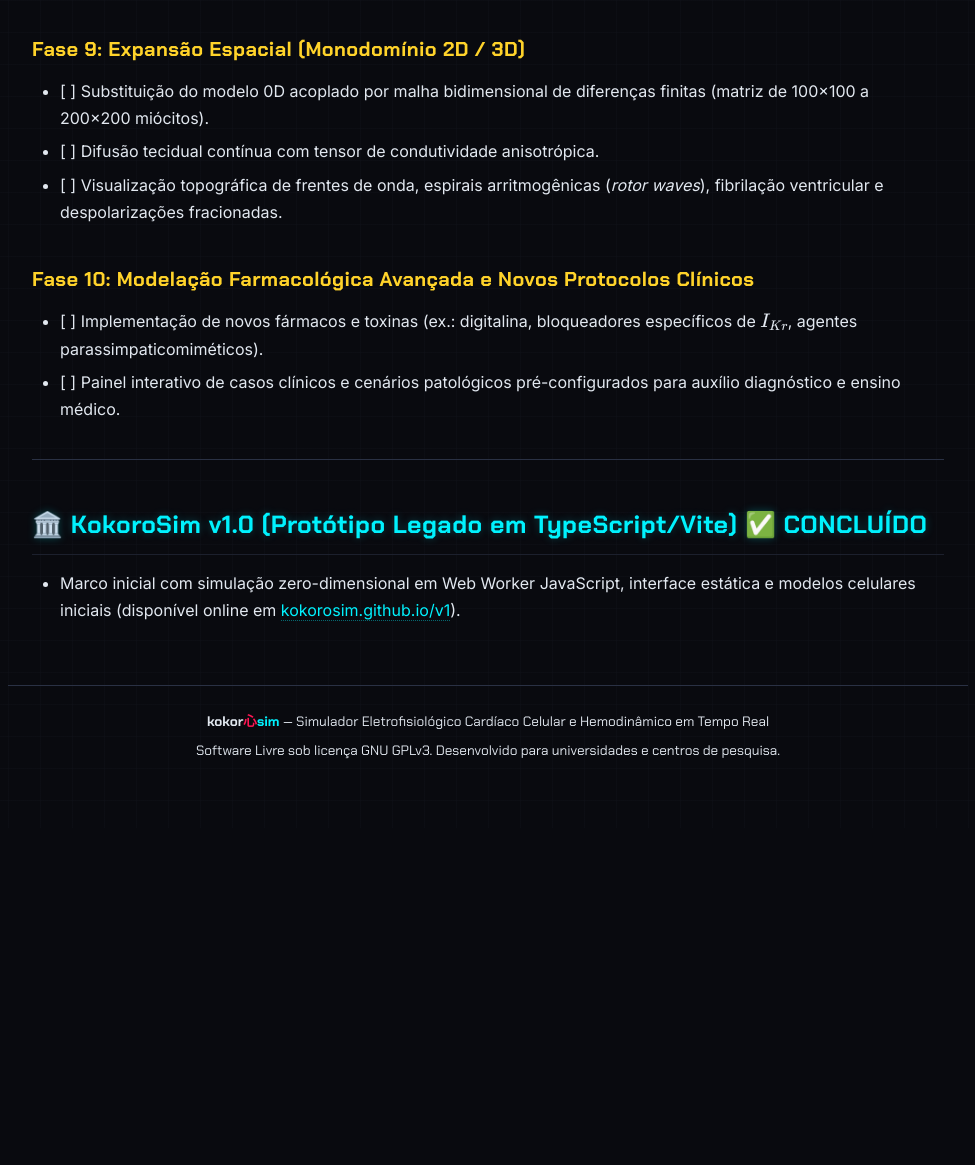
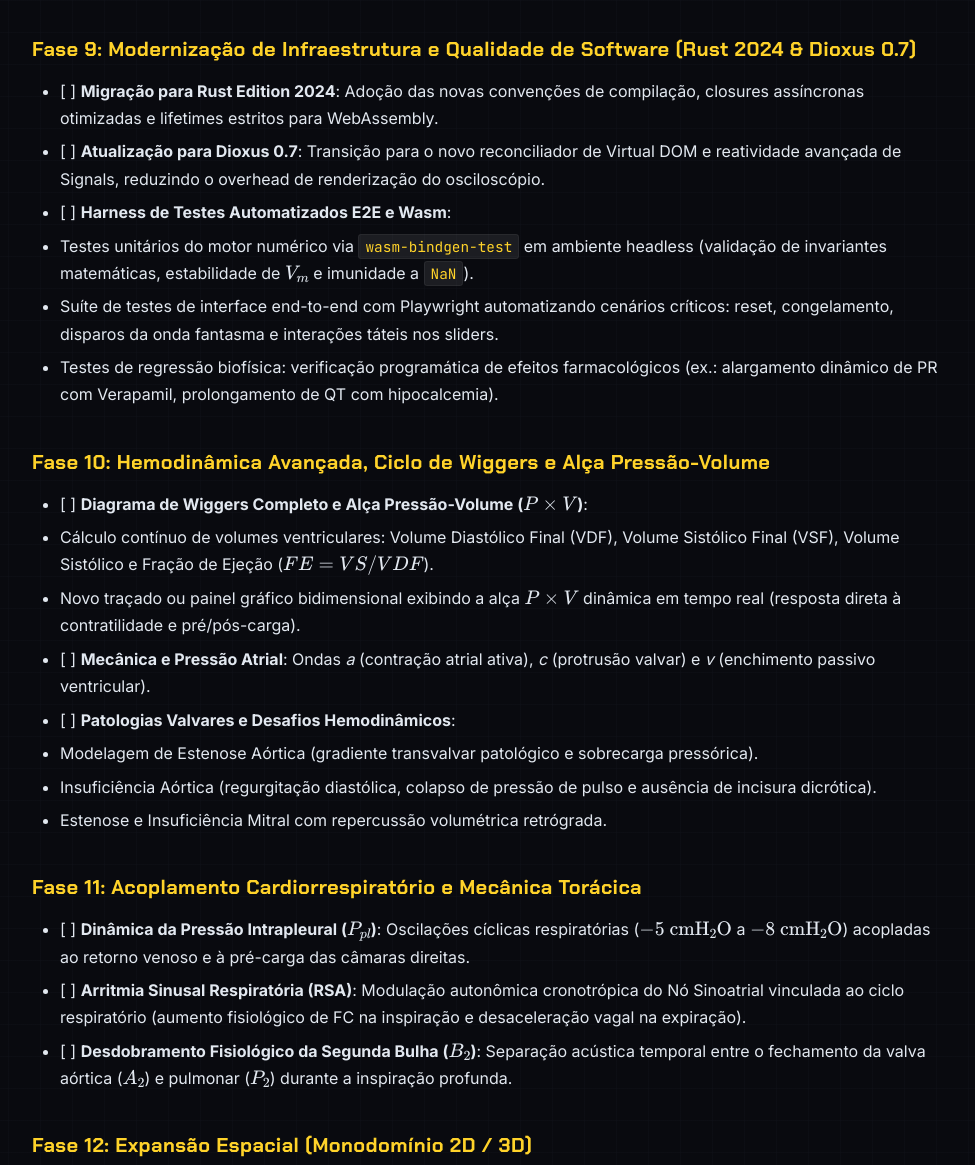
Before and after one commit to KokoroSim/KokoroSim, a plain HTML site: page ui/roadmap.html in a window 1280 px wide. Shown: the part 3520-4685 px from the top of the page, without its empty margins (152-1127 px from the left). Before the commit the page ends 4348 px from the top, so only its background shows below. Drawn offline with nearby package versions, Linux system fonts and the light colour scheme.

Commit message:
docs(roadmap): expandir planejamento da v2.1+ com testes e2e, hemodinamica e respiracao

```diff
--- a/ui/roadmap.html
+++ b/ui/roadmap.html
@@ -436,13 +436,39 @@
 </ul>
 <hr />
 <h2 id="proximos-passos-kokorosim-v21">🔬 Próximos Passos (KokoroSim v2.1+)</h2>
-<h3 id="fase-9-expansao-espacial-monodominio-2d-3d">Fase 9: Expansão Espacial (Monodomínio 2D / 3D)</h3>
+<h3 id="fase-9-modernizacao-de-infraestrutura-e-qualidade-de-software-rust-2024-dioxus-07">Fase 9: Modernização de Infraestrutura e Qualidade de Software (Rust 2024 &amp; Dioxus 0.7)</h3>
+<ul>
+<li>[ ] <strong>Migração para Rust Edition 2024</strong>: Adoção das novas convenções de compilação, closures assíncronas otimizadas e lifetimes estritos para WebAssembly.</li>
+<li>[ ] <strong>Atualização para Dioxus 0.7</strong>: Transição para o novo reconciliador de Virtual DOM e reatividade avançada de Signals, reduzindo o overhead de renderização do osciloscópio.</li>
+<li>[ ] <strong>Harness de Testes Automatizados E2E e Wasm</strong>:</li>
+<li>Testes unitários do motor numérico via <code>wasm-bindgen-test</code> em ambiente headless (validação de invariantes matemáticas, estabilidade de $V_m$ e imunidade a <code>NaN</code>).</li>
+<li>Suíte de testes de interface end-to-end com Playwright automatizando cenários críticos: reset, congelamento, disparos da onda fantasma e interações táteis nos sliders.</li>
+<li>Testes de regressão biofísica: verificação programática de efeitos farmacológicos (ex.: alargamento dinâmico de PR com Verapamil, prolongamento de QT com hipocalcemia).</li>
+</ul>
+<h3 id="fase-10-hemodinamica-avancada-ciclo-de-wiggers-e-alca-pressao-volume">Fase 10: Hemodinâmica Avançada, Ciclo de Wiggers e Alça Pressão-Volume</h3>
+<ul>
+<li>[ ] <strong>Diagrama de Wiggers Completo e Alça Pressão-Volume ($P \times V$)</strong>:</li>
+<li>Cálculo contínuo de volumes ventriculares: Volume Diastólico Final (VDF), Volume Sistólico Final (VSF), Volume Sistólico e Fração de Ejeção ($FE = VS / VDF$).</li>
+<li>Novo traçado ou painel gráfico bidimensional exibindo a alça $P \times V$ dinâmica em tempo real (resposta direta à contratilidade e pré/pós-carga).</li>
+<li>[ ] <strong>Mecânica e Pressão Atrial</strong>: Ondas <em>a</em> (contração atrial ativa), <em>c</em> (protrusão valvar) e <em>v</em> (enchimento passivo ventricular).</li>
+<li>[ ] <strong>Patologias Valvares e Desafios Hemodinâmicos</strong>:</li>
+<li>Modelagem de Estenose Aórtica (gradiente transvalvar patológico e sobrecarga pressórica).</li>
+<li>Insuficiência Aórtica (regurgitação diastólica, colapso de pressão de pulso e ausência de incisura dicrótica).</li>
+<li>Estenose e Insuficiência Mitral com repercussão volumétrica retrógrada.</li>
+</ul>
+<h3 id="fase-11-acoplamento-cardiorrespiratorio-e-mecanica-toracica">Fase 11: Acoplamento Cardiorrespiratório e Mecânica Torácica</h3>
+<ul>
+<li>[ ] <strong>Dinâmica da Pressão Intrapleural ($P_{pl}$)</strong>: Oscilações cíclicas respiratórias ($-5\text{ cmH}_2\text{O}$ a $-8\text{ cmH}_2\text{O}$) acopladas ao retorno venoso e à pré-carga das câmaras direitas.</li>
+<li>[ ] <strong>Arritmia Sinusal Respiratória (RSA)</strong>: Modulação autonômica cronotrópica do Nó Sinoatrial vinculada ao ciclo respiratório (aumento fisiológico de FC na inspiração e desaceleração vagal na expiração).</li>
+<li>[ ] <strong>Desdobramento Fisiológico da Segunda Bulha ($B_2$)</strong>: Separação acústica temporal entre o fechamento da valva aórtica ($A_2$) e pulmonar ($P_2$) durante a inspiração profunda.</li>
+</ul>
+<h3 id="fase-12-expansao-espacial-monodominio-2d-3d">Fase 12: Expansão Espacial (Monodomínio 2D / 3D)</h3>
 <ul>
 <li>[ ] Substituição do modelo 0D acoplado por malha bidimensional de diferenças finitas (matriz de 100x100 a 200x200 miócitos).</li>
 <li>[ ] Difusão tecidual contínua com tensor de condutividade anisotrópica.</li>
 <li>[ ] Visualização topográfica de frentes de onda, espirais arritmogênicas (<em>rotor waves</em>), fibrilação ventricular e despolarizações fracionadas.</li>
 </ul>
-<h3 id="fase-10-modelacao-farmacologica-avancada-e-novos-protocolos-clinicos">Fase 10: Modelação Farmacológica Avançada e Novos Protocolos Clínicos</h3>
+<h3 id="fase-13-modelacao-farmacologica-avancada-e-novos-protocolos-clinicos">Fase 13: Modelação Farmacológica Avançada e Novos Protocolos Clínicos</h3>
 <ul>
 <li>[ ] Implementação de novos fármacos e toxinas (ex.: digitalina, bloqueadores específicos de $I_{Kr}$, agentes parassimpaticomiméticos).</li>
 <li>[ ] Painel interativo de casos clínicos e cenários patológicos pré-configurados para auxílio diagnóstico e ensino médico.</li>
```
Also changed, not shown: ROADMAP.md (+25 -2 lines), 1 other file.
